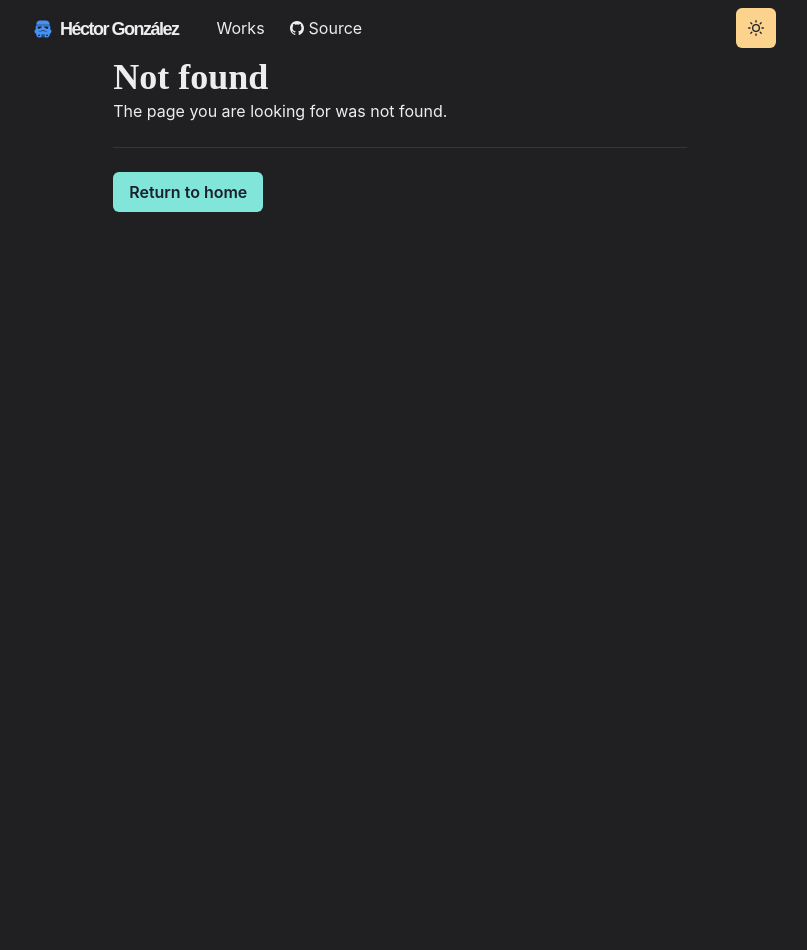
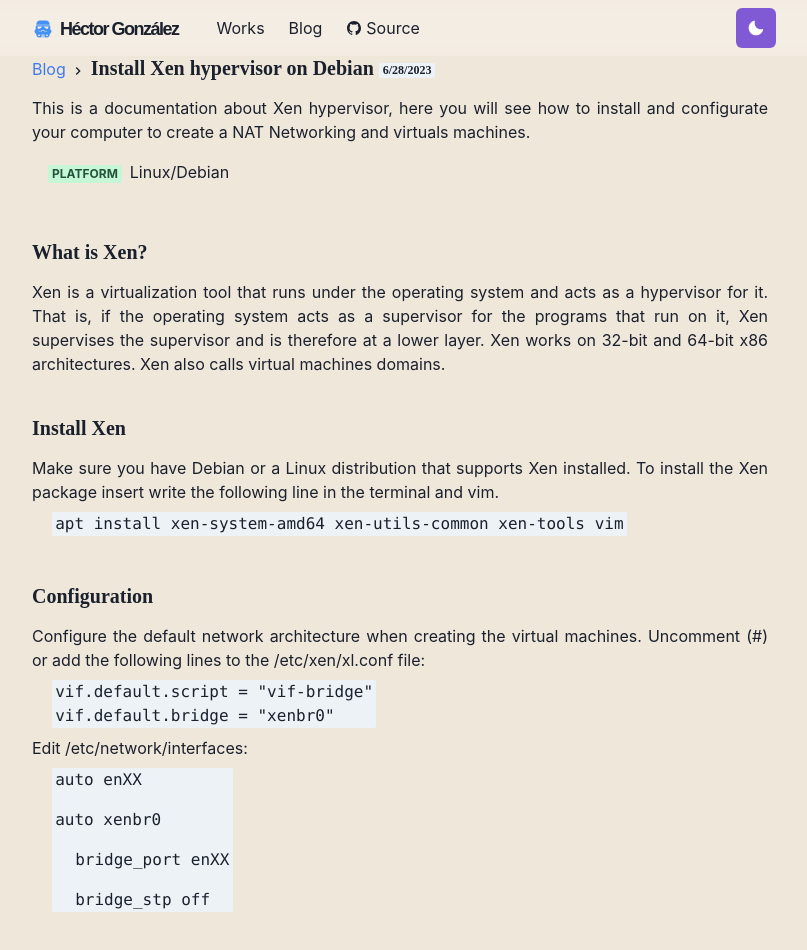
Before and after one commit to iHector1/my-page, a Next.js app: page /blogs/xen in a window 1280 px wide. Before the commit this address had no page. Shown: the whole page, without its empty margins (240-1047 px from the left). Before the commit the page ends 800 px from the top, so only its background shows below. Built offline with nearby package versions, Linux system fonts and the light colour scheme; a web font is replaced by a local one.

Commit message:
cambios de node al 14.x, se empezo Xen

```diff
--- /dev/null
+++ b/components/blogs.js
@@ -0,0 +1,33 @@
+import NextLink from 'next/link'
+import { Heading, Box, Image, Link, Badge } from '@chakra-ui/react'
+import { ChevronRightIcon } from '@chakra-ui/icons'
+
+export const Title = ({ children }) => (
+    <Box>
+        <NextLink href="/blogs">
+            <Link>Blog</Link>
+        </NextLink>
+        <span>
+            {' '}
+            <ChevronRightIcon />{' '}
+        </span>
+        <Heading display="inline-block" as="h3" fontSize={20} mb={4}>
+            {children}
+        </Heading>
+    </Box>
+)
+
+export const WorkImage = ({ src, alt }) => (
+    <Image borderRadius="lg" w="full" src={src} alt={alt} mb={4} />
+)
+
+export const Meta = ({ children }) => (
+    <Badge colorScheme="green" mr={2}>
+        {children}
+    </Badge>
+)
+export const subTitles = ({ children }) => (
+    <Badge colorScheme="white" mr={2}>
+        {children}
+    </Badge>
+)
--- a/components/grid-item.js
+++ b/components/grid-item.js
@@ -41,6 +41,26 @@
     </NextLink>
   </Box>
 )
+export const PostGridItem = ({ children, id, title, thumbnail }) => (
+  <Box w="100%" textAlign="center">
+    <NextLink href={`/blogs/${id}`}>
+      <LinkBox cursor="pointer">
+        <Image
+          src={thumbnail}
+          alt={title}
+          className="grid-item-thumbnail"
+          placeholder="blur"
+        />
+        <LinkOverlay href={`/works/${id}`}>
+          <Text mt={2} fontSize={20}>
+            {title}
+          </Text>
+        </LinkOverlay>
+        <Text fontSize={14}>{children}</Text>
+      </LinkBox>
+    </NextLink>
+  </Box>
+)
 
 export const GridItemStyle = () => (
   <Global
--- a/components/navbar.js
+++ b/components/navbar.js
@@ -64,6 +64,9 @@
         >
           <LinkItem href="/works" path={path}>
             Works
+            </LinkItem>
+            <LinkItem href="/blogs" path={path}>
+            Blog
           </LinkItem>
           <LinkItem
             _target="_blank"
@@ -96,6 +99,9 @@
                 <NextLink href="/works" passHref>
                   <MenuItem as={Link}>Works</MenuItem>
                   </NextLink>
+                  <NextLink href="/blogs" passHref>
+                  <MenuItem as={Link}>Blog</MenuItem>
+                  </NextLink>
                   <NextLink href="https://github.com/iHector1/my-page.git" passHref>
                   <MenuItem as={Link}>Source</MenuItem>
                 </NextLink>
--- /dev/null
+++ b/pages/blogs.js
@@ -0,0 +1,26 @@
+import { Heading, SimpleGrid, Container } from '@chakra-ui/react'
+import Section from '../components/section'
+import Layout from '../components/layouts/article'
+import { PostGridItem } from '../components/grid-item'
+import thumbXen from '../public/images/img_xen.jpg'
+
+const Blog = () => {
+    return (
+        <Layout title="posts">
+            <Container >
+                <Heading as="h3" fontSize={20} mb={6} variant="section-title">Articles
+                </Heading>
+                <SimpleGrid columns={[1, 1, 2]} gap={6}>
+                    <Section>
+                        <PostGridItem id="xen" title="Xen" thumbnail={thumbXen}>
+                            Install Xen hypervisor on Debian
+                        </PostGridItem>
+                    </Section>
+
+                </SimpleGrid>
+            </Container>
+
+        </Layout>
+    )
+}
+export default Blog;
--- /dev/null
+++ b/pages/blogs/xen.js
@@ -0,0 +1,79 @@
+import { Badge, List, ListItem } from "@chakra-ui/react";
+import { Title, Meta, subTitles } from '../../components/blogs'
+import P from '../../components/paragraph'
+import Layout from '../../components/layouts/article'
+import { Heading } from '@chakra-ui/react'
+import { Code } from '@chakra-ui/react'
+import { Text } from "@chakra-ui/react";
+
+const Post = () => {
+    return (
+        <Layout title="Xen">
+            <Title>
+                Install Xen hypervisor on Debian <Badge>6/28/2023</Badge>
+            </Title>
+            <P>
+                This is a documentation about Xen hypervisor, here you will see how to install and configurate your computer to create a NAT Networking and virtuals machines.
+            </P>
+            <List ml={4} my={4}>
+                <ListItem>
+                    <Meta>Platform</Meta>
+                    <span>Linux/Debian</span>
+                </ListItem>
+            </List>
+
+            <Heading as='h4' mt="14" mb="4" size='md'>
+                What is Xen?
+            </Heading>
+            <P >
+                Xen is a virtualization tool that runs under the operating system and acts as a hypervisor for it. That is, if the operating system acts as a supervisor for the programs that run on it, Xen supervises the supervisor and is therefore at a lower layer. Xen works on 32-bit and 64-bit x86 architectures. Xen also calls virtual machines domains.
+            </P>
+            <Heading as='h4' mt="10" mb="4" size='md'>
+                Install Xen
+            </Heading>
+            <P >
+                Make sure you have Debian or a Linux distribution that supports Xen installed. To install the Xen package insert write the following line in the terminal and vim.
+            </P>
+
+            <Code ml={5} my={2} fontSize={16}>apt install xen-system-amd64 xen-utils-common xen-tools vim</Code>
+
+            <Heading as='h4' mt="10" mb="4" size='md'>
+                Configuration
+            </Heading>
+            <P >
+
+                Configure the default network architecture when creating the virtual machines. Uncomment (#) or add the following lines to the /etc/xen/xl.conf file:
+            </P>
+            <Code ml={5} my={2} fontSize={16}>
+                <Text as="p">
+                    vif.default.script = "vif-bridge" <br></br>
+                    vif.default.bridge = "xenbr0"
+                </Text>
+
+            </Code>
+            <P >
+
+                Edit /etc/network/interfaces:
+            </P>
+            <Code ml={5} my={2} fontSize={16}>
+                <Text marginBottom="4">
+                    auto enXX
+                </Text>
+                <Text marginBottom="4">
+                    auto xenbr0
+                </Text>
+                <Text ml={5} marginBottom="4">
+                    bridge_port enXX
+                </Text>
+                <Text ml={5}>
+                    bridge_stp  off
+                </Text>
+
+            </Code>
+
+
+        </Layout>
+    )
+}
+
+export default Post
--- a/pages/works.js
+++ b/pages/works.js
@@ -1,11 +1,13 @@
 import { Heading, SimpleGrid, Container } from '@chakra-ui/react'
 import Section from '../components/section'
 import { WorkGridItem } from '../components/grid-item'
+import Layout from '../components/layouts/article'
 import thumbYummy from '../public/images/img_yummy.png'
 import thumbRick from '../public/images/img_rick.png'
 import thumbTask from '../public/images/img_task.png'
 const Works = () => {
     return (
+        <Layout title="Works">
             <Container >
                 <Heading as="h3" fontSize={20} mb={6} variant="section-title">Works
                 </Heading>
@@ -27,6 +29,7 @@
                     </Section>
                 </SimpleGrid>
             </Container>
+        </Layout>
     )
 }
 export default Works;
```
Also changed, not shown: package.json (+13 -16 lines), public/images/img_xen.jpg (added), 1 other file (tests, documents, lock files or other folders). Lines whose indentation alone changed are shown as unchanged.
